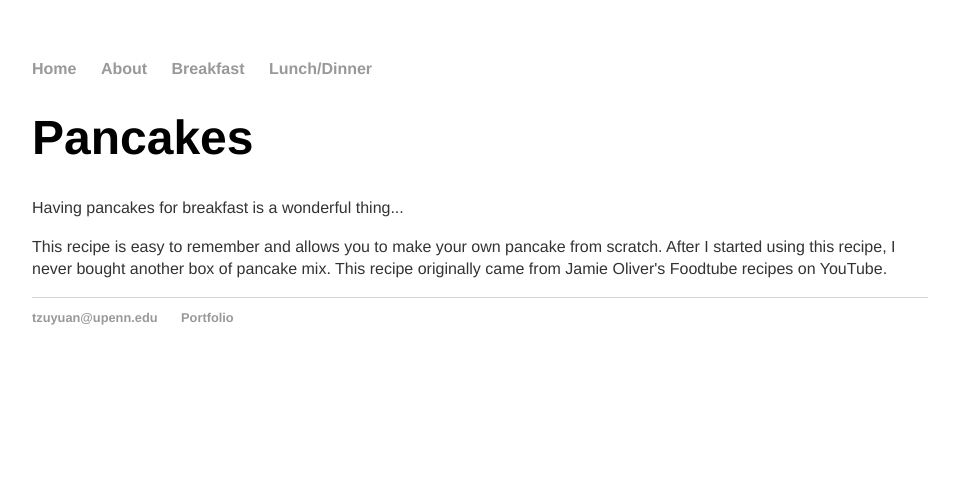
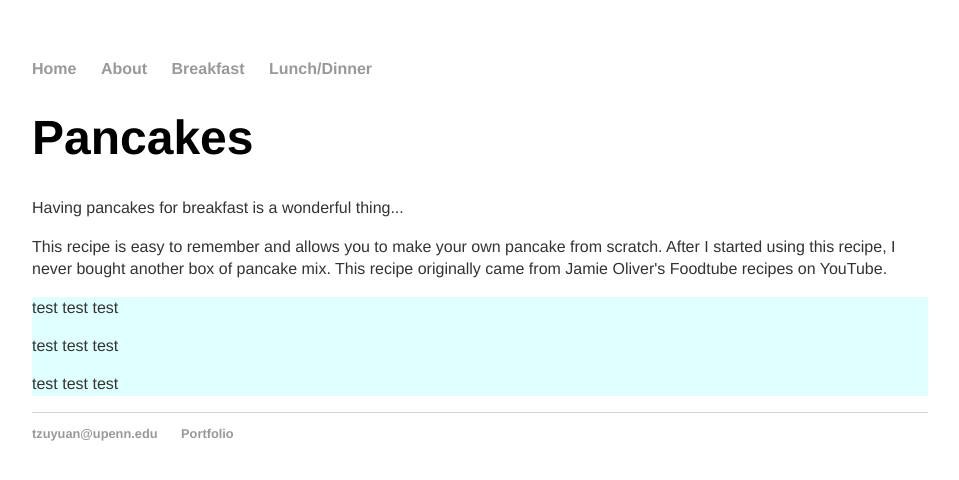
Before and after one commit to tzuyuanw/tzuyuanw.github.io, a Jekyll site: the page recipes/pancakes.html, which Jekyll copies as it is, in a window 1280 px wide. Shown: the top 480 px of the page, without its empty margins (160-1119 px from the left). Built offline with Jekyll 4.4.1, drawn with Linux system fonts in a browser that asks for light colours.

Commit message:
Update pancakes.html

```diff
--- a/recipes/pancakes.html
+++ b/recipes/pancakes.html
@@ -24,6 +24,11 @@
 					This recipe originally came from Jamie Oliver's Foodtube recipes on YouTube.
 				</p>
 			</div>
+			<div class="ingredients">
+				<p>test test test</p>
+				<p>test test test</p>
+				<p>test test test</p>
+			</div>
 			</div><!-- /.container -->
 			<footer>
 	    		<ul>
```
